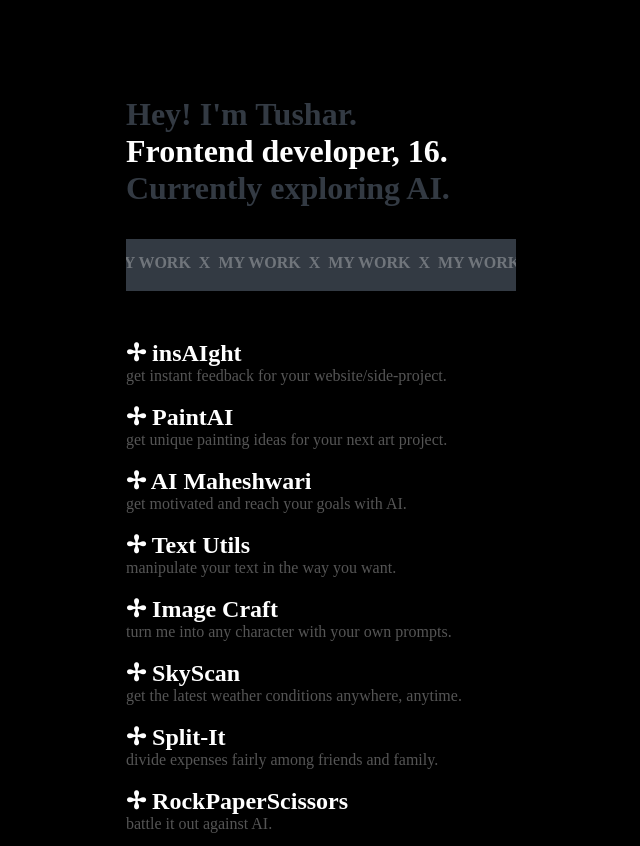
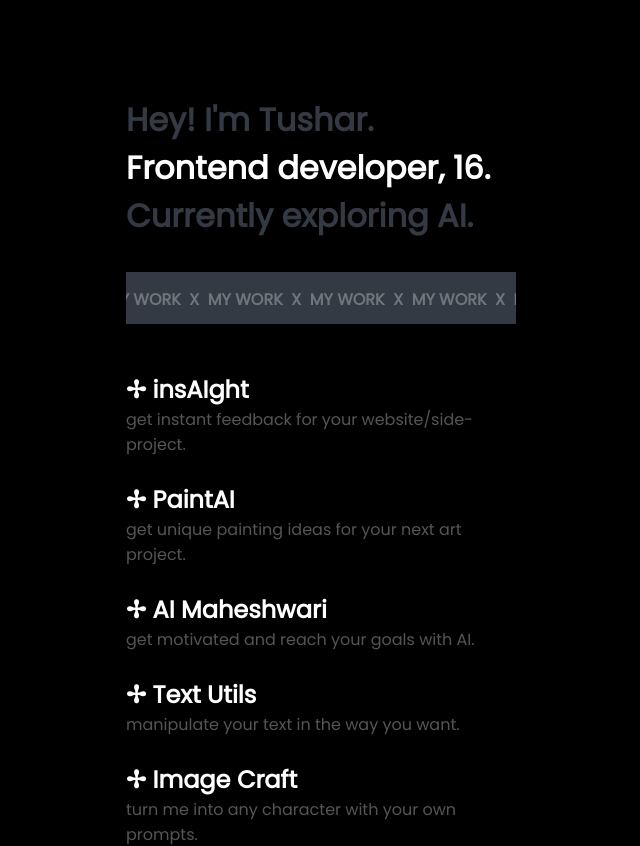
Before and after one commit to tusharverma06/Portfolio, a React (Create React App) app: page / in a window 1280 px wide. Shown: the top 846 px of the page, without its empty margins (319-959 px from the left). Built offline with nearby package versions, Linux system fonts and the light colour scheme.

Commit message:
changed font family

```diff
--- a/src/App.css
+++ b/src/App.css
@@ -3,6 +3,7 @@
   font-family: 'satoshi';
   src: url('satoshi.css');
 } */
+@import url('https://fonts.googleapis.com/css2?family=Poppins&display=swap');
 
 body, html{
   margin: 0;
@@ -10,7 +11,7 @@ body, html{
   display: block;
   position: relative;
   background-color: black;
-  font-family: 'satoshi';
+font-family: 'Poppins', sans-serif;
   color: black;
 }
 
```
